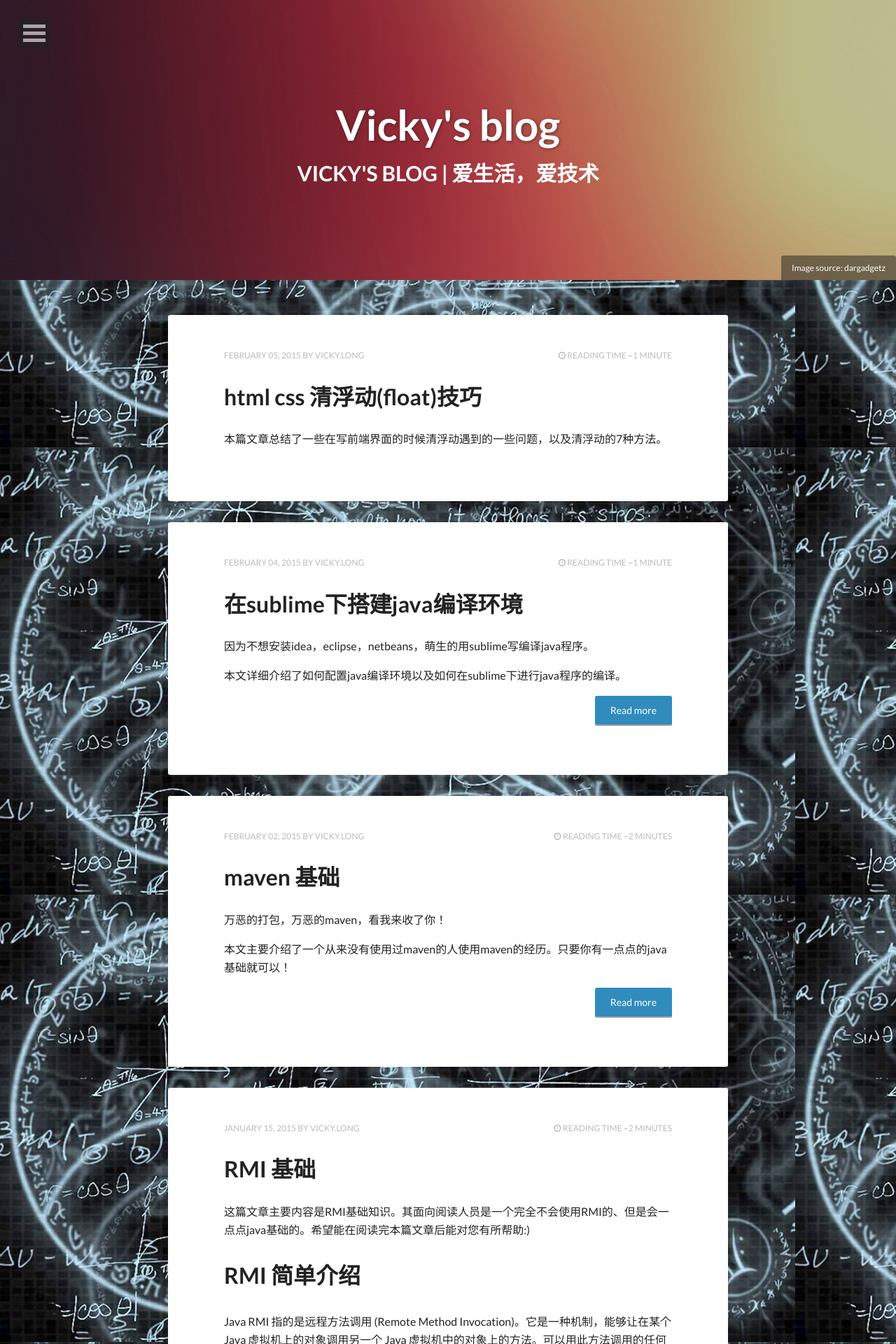
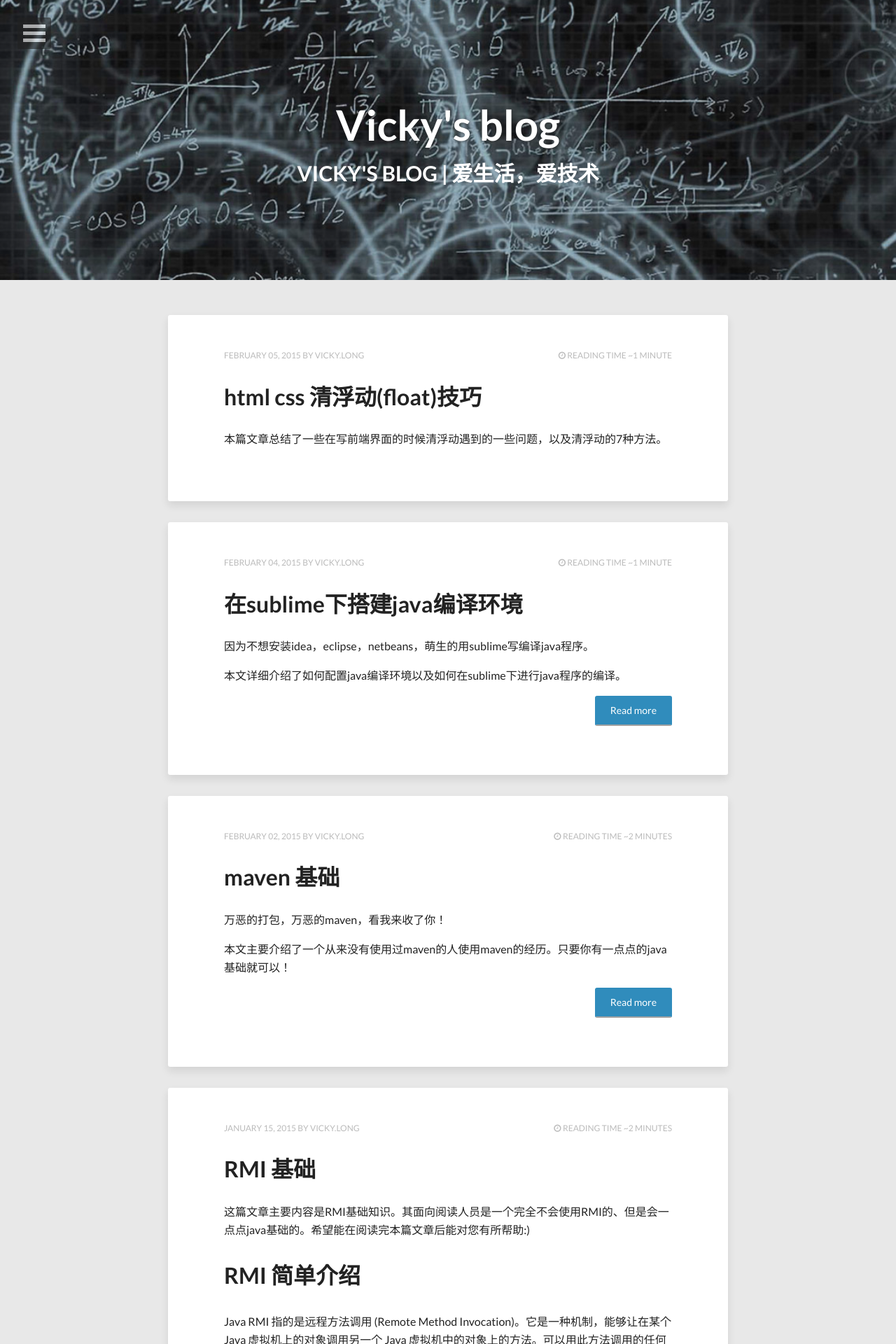
Before and after one commit to 0ovickyo0/0ovickyo0.github.io, a Jekyll site: the page built from index.html, in a window 1280 px wide. Shown: the top 1920 px of the page at 70% size. Built offline with Jekyll 4.4.1, drawn with Linux system fonts in a browser that asks for light colours; nearby versions of some CDN libraries; the list of posts is cut into pages by our own code; comment, search, counter and statistics services are not loaded.

Commit message:
new wallpaper

```diff
--- a/_config.yml
+++ b/_config.yml
@@ -31,7 +31,7 @@
   google_plus:
 
 # Background image to be tiled on all pages
-background: abstract-12.jpg
+background:
 
 # Analytics and webmaster tools stuff goes here
 google_analytics: UA-57240728-1
--- a/index.html
+++ b/index.html
@@ -5,9 +5,7 @@
 tags: [vicky, blog, web前端, java, JavaScript]
 comments: false
 image:
-  feature: abstract-2.jpg
-  credit: dargadgetz
-  creditlink: http://www.dargadgetz.com/ios-7-abstract-wallpaper-pack-for-iphone-5-and-ipod-touch-retina/
+  feature: abstract-12.jpg
 ---
 
 {% for post in paginator.posts %}
```
